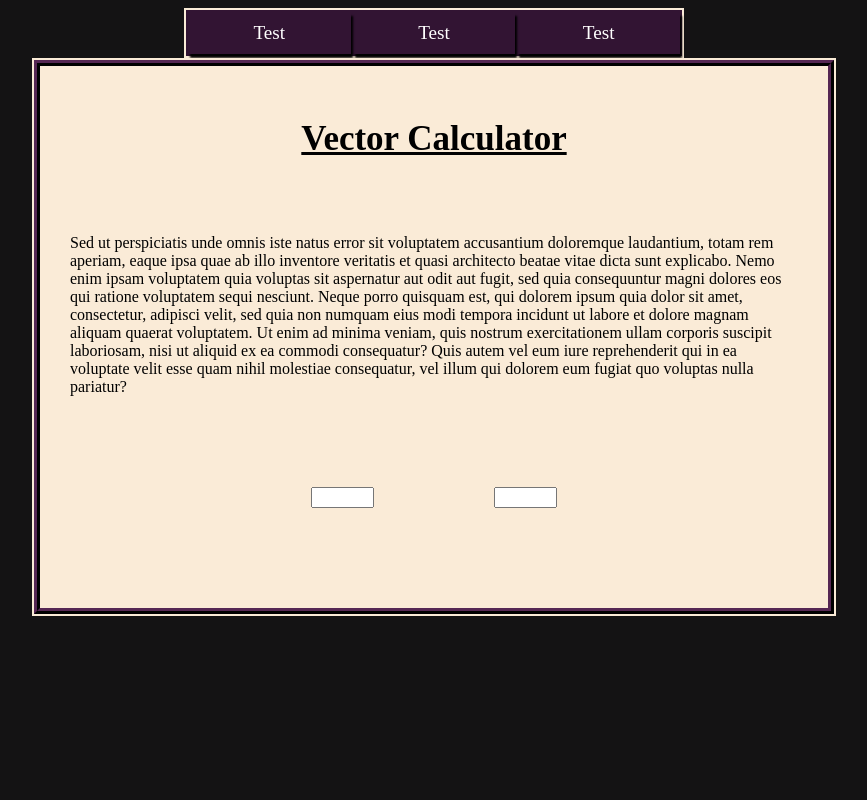
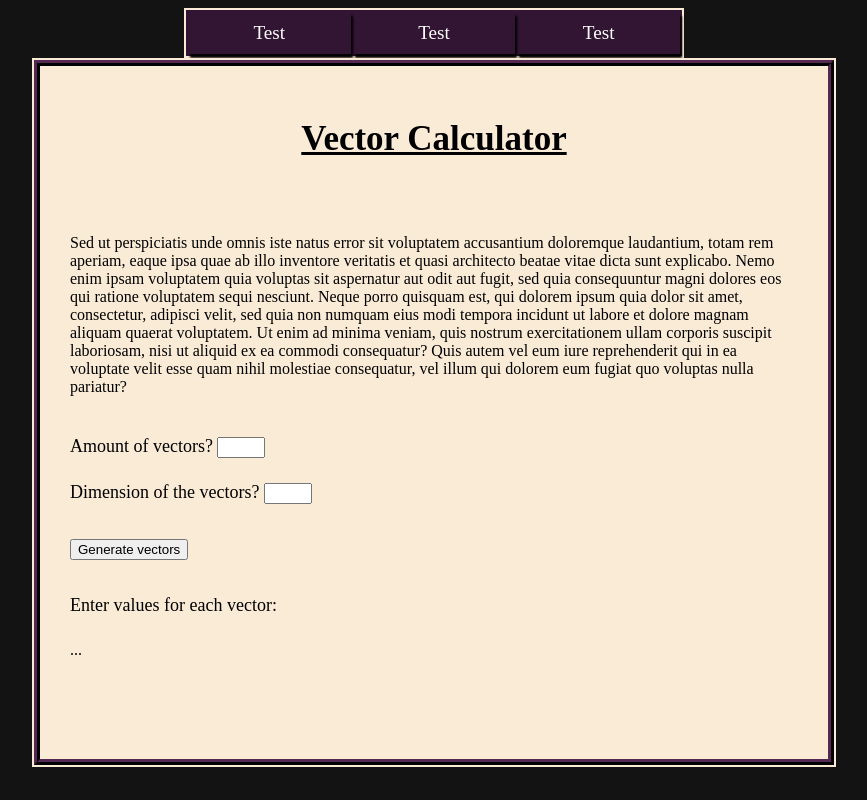
Before and after one commit to xontula/vector-calculator_website, a React (Vite) app in the folder frontend/: page / in a window 1280 px wide. Shown: the whole page, without its empty margins (214-1081 px from the left). Built offline with nearby package versions, Linux system fonts and the light colour scheme.

Commit message:
updated fields, added buttons

```diff
--- a/frontend/src/components/tables.tsx
+++ b/frontend/src/components/tables.tsx
@@ -41,24 +41,40 @@ function Content() {
         voluptas nulla pariatur?
       </p>
 
-      <div className="centered">
+      <div style={{ width: "220px" }}>
+        <label>Amount of vectors? </label>
         <input
+          id="quantity"
           type="number"
+          min="0"
+          max="23"
           style={{
-            marginTop: "75px",
-            marginRight: "60px",
-            width: "55px",
+            marginTop: "25px",
+            width: "40px",
           }}
         />
-
+      </div>
+      <div style={{ width: "270px" }}>
+        <label>Dimension of the vectors? </label>
         <input
+          id="dimension"
           type="number"
+          min="0"
+          max="40"
           style={{
-            marginTop: "75px",
-            marginLeft: "60px",
-            width: "55px",
+            marginTop: "25px",
+            width: "40px",
           }}
         />
+      </div>
+      <div style={{ marginTop: "35px" }}>
+        <button id="generate">Generate vectors</button>
+
+        <div style={{ marginTop: "35px" }}>
+          <label>Enter values for each vector:</label>
+        </div>
+
+        <div style={{ width: "728px", marginTop: "25px" }}>...</div>
       </div>
     </div>
   );
--- a/frontend/src/css/App.css
+++ b/frontend/src/css/App.css
@@ -3,11 +3,6 @@
   display: flex;
   justify-content: center;
   align-items: center;
-}
-
-.centered {
-  place-items: center;
-  text-align: center;
 }
 
 #table1_h1 {
@@ -45,3 +40,8 @@
   color: white;
   font-family: "Times New Roman", Times, serif;
 }
+
+label {
+  font-size: 18px;
+  font-weight: 200;
+}
--- a/frontend/src/css/index.css
+++ b/frontend/src/css/index.css
@@ -1,9 +1,12 @@
 body {
-    display: flex;
-    background-color: rgb(20, 19, 20);
-    background-size: cover;
+  display: flex;
+  background-color: rgb(20, 19, 20);
+  background-size: cover;
 }
 
-p, ul, h1 {
-    font-family: 'Times New Roman', Times, serif;
+p,
+ul,
+h1,
+label {
+  font-family: "Times New Roman", Times, serif;
 }
```
